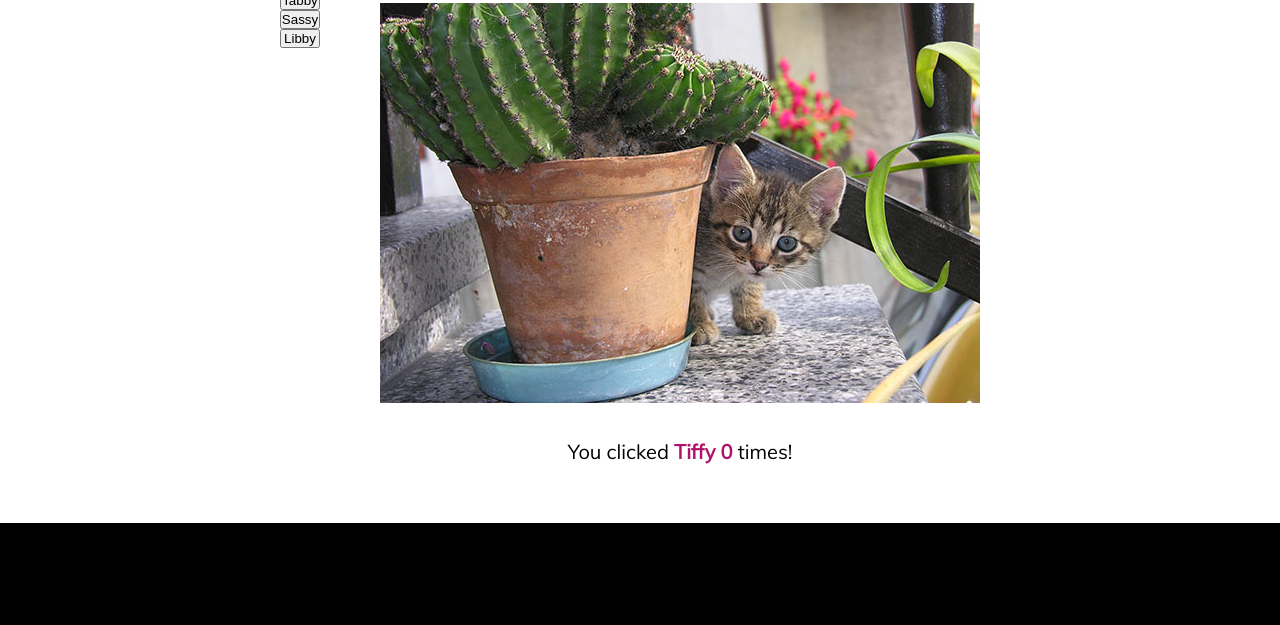
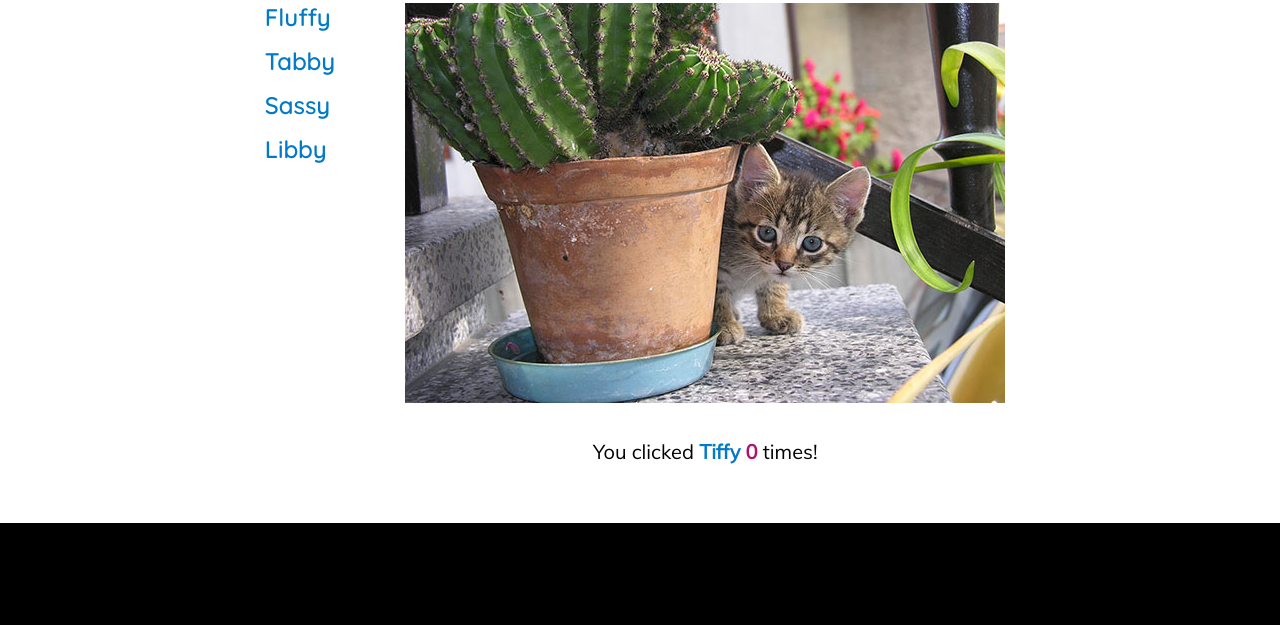
Before and after one commit to webandtonic/UdacityCatClickerProject, a website: page index.html in a window 1280 px wide. Shown: the part 175-800 px from the top of the page. Drawn offline with Linux system fonts and the light colour scheme.

Commit message:
updated styles

```diff
--- a/sass/styles.scss
+++ b/sass/styles.scss
@@ -41,12 +41,6 @@ h1 {
 
 h2, h3, h4, h5, h6 {
 	font-family: Quicksand, "Lucida Sans Unicode", Arial, sans-serif;
-
-}
-
-a {
-	font-family: Quicksand, "Lucida Sans Unicode", Arial, sans-serif;
-	text-decoration: none;
 	color: $blue;
 }
 
@@ -68,13 +62,13 @@ main {
 	display: flex;
 	justify-content: center;
 
-	aside {
+	.select-cat {
 		display: flex;
 		flex-direction: column;
 		padding: 20px;
 	}
 
-	article {
+	.cat-display {
 		display: flex;
 		flex-direction: column;
 		justify-content: space-between;
@@ -83,15 +77,28 @@ main {
 	}
 }
 
-a {
+button {
 	padding: 10px;
+	border: none;
+	box-shadow: none;
+	background: none;
+	font-family: Quicksand, "Lucida Sans Unicode", Arial, sans-serif;
+	font-size: 1.5rem;
+	text-align: left;
+	text-decoration: none;
+	color: $blue;
 }
 
 p {
 	padding: 20px;
 }
 
-span {
+.cat-name {
+	color: $blue;
+	font-weight: bold;
+}
+
+.cat-count {
 	color: $pink;
 	font-weight: bold;
 }
```
Also changed, not shown: styles/styles.css.
